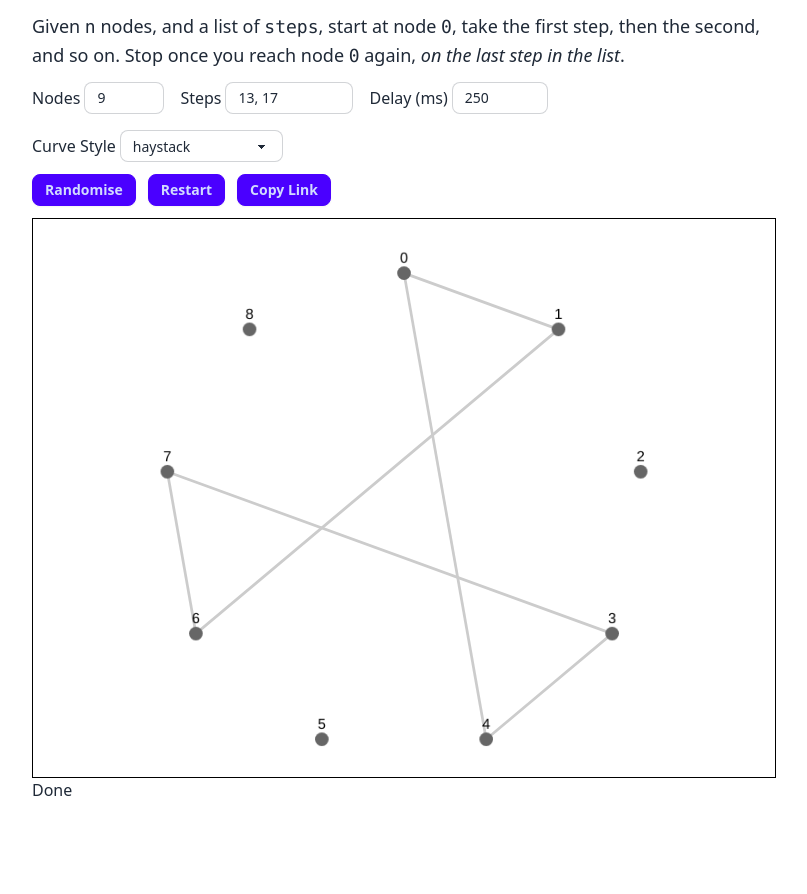
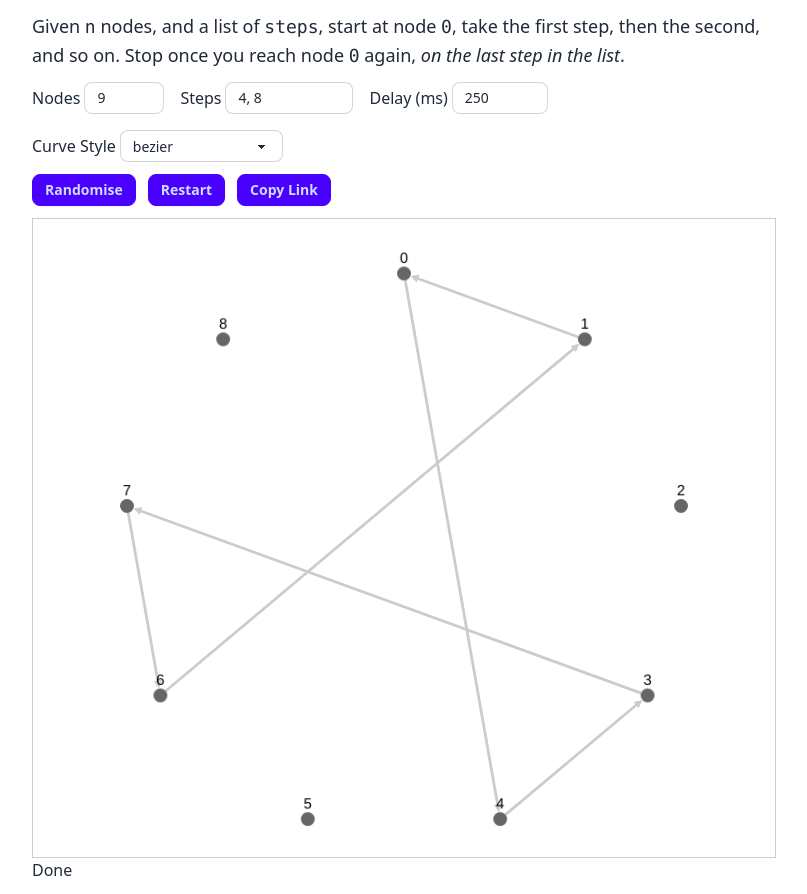
Before and after one commit to SkepticMystic/traverser-sk, a SvelteKit app: page / in a window 1280 px wide. Shown: the whole page, without its empty margins (236-1043 px from the left). Before the commit the page ends 814 px from the top, so only its background shows below. Built offline with nearby package versions, Linux system fonts and the light colour scheme.

Commit message:
Further touchups to graph

```diff
--- a/src/lib/components/cytoscape.svelte
+++ b/src/lib/components/cytoscape.svelte
@@ -14,7 +14,7 @@
 
 	onMount(async () => {
 		const cy = cytoscape({
-			container: document.getElementById('cy'), // container to render in
+			container: document.getElementById('cy'),
 
 			elements: range(n).map((n) => ({
 				data: {
@@ -23,7 +23,6 @@
 			})),
 
 			style: [
-				// the stylesheet for the graph
 				{
 					selector: 'node',
 					style: {
@@ -46,7 +45,8 @@
 				}
 			],
 			layout: {
-				name: 'circle'
+				name: 'circle',
+				clockwise: true
 			}
 		});
 
@@ -75,8 +75,10 @@
 	});
 </script>
 
-<div id="cy" style="margin: 0 auto; max-width: 100%; height: 70vh; border: 1px solid #000;"></div>
+<div
+	id="cy"
+	style="margin: 0 auto; max-width: 100%; border: 1px solid #ccc"
+	class="h-[50vh] sm:h-[60vh] md:h-[70vh] lg:h-[80vh]"
+></div>
 
-{#if done}
-	<p>Done</p>
-{/if}
+<p>{done ? 'Done' : 'Running...'}</p>
--- a/src/lib/traverse/schema.ts
+++ b/src/lib/traverse/schema.ts
@@ -30,6 +30,7 @@ export const schema = z.object({
 				})
 				.min(1, 'steps must have at least one step')
 		)
+
 		.default(random.steps()),
 
 	delay_ms: z.coerce
@@ -39,7 +40,7 @@ export const schema = z.object({
 		.min(0, 'delay_ms must be a positive number')
 		.default(250),
 
-	curve_style: z.enum(CYTOSCAPE.CURVE_STYLES).default('haystack')
+	curve_style: z.enum(CYTOSCAPE.CURVE_STYLES).default('bezier')
 });
 
 export type TraverseInput = z.infer<typeof schema>;
--- a/src/routes/+page.svelte
+++ b/src/routes/+page.svelte
@@ -62,7 +62,7 @@
 		<input
 			class="input input-bordered input-sm w-32"
 			type="text"
-			value={data.steps.join(', ')}
+			value={data.steps.map((s) => s % data.n).join(', ')}
 			on:change={on_change_steps}
 		/>
 	</label>
```
